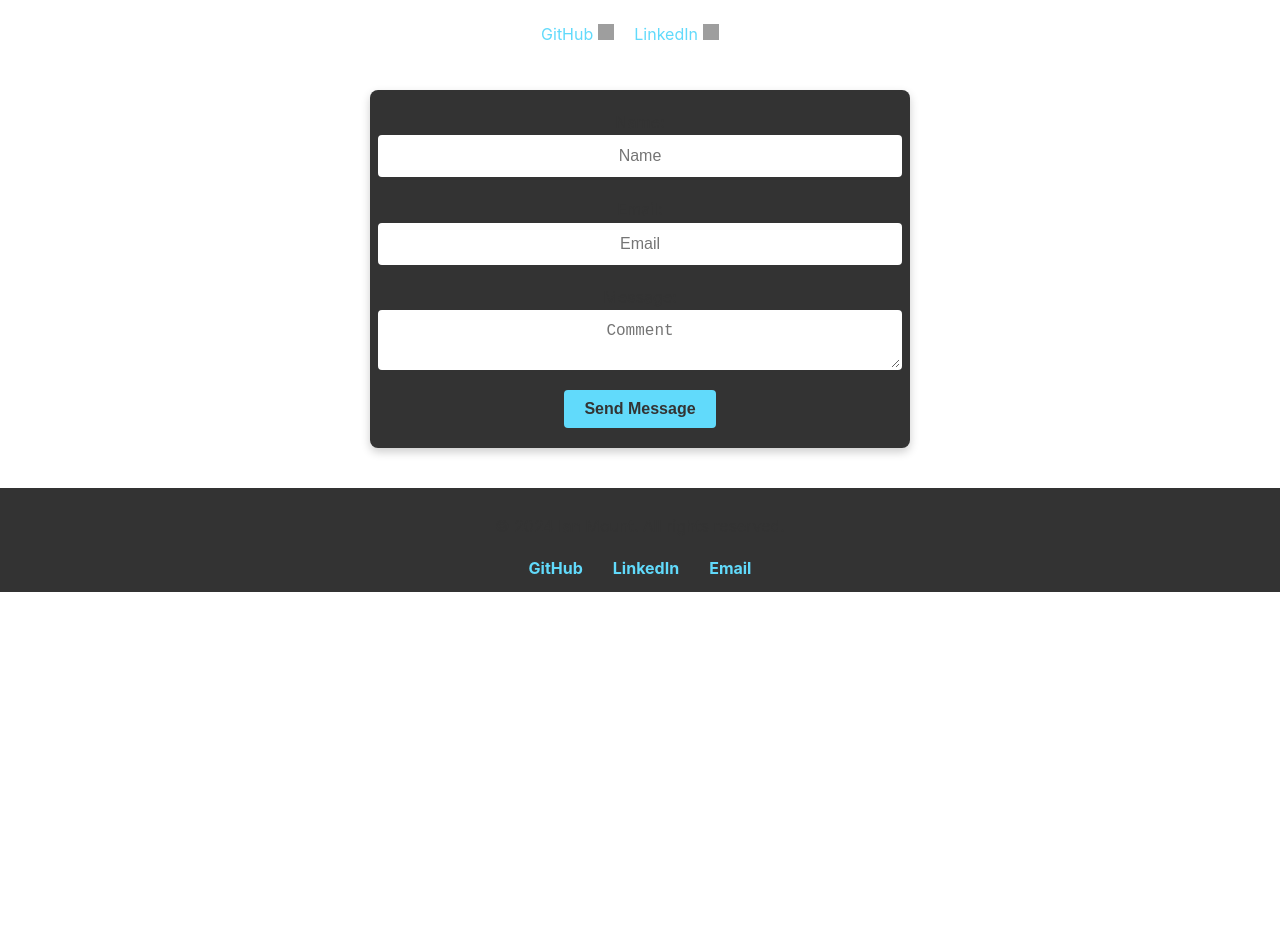
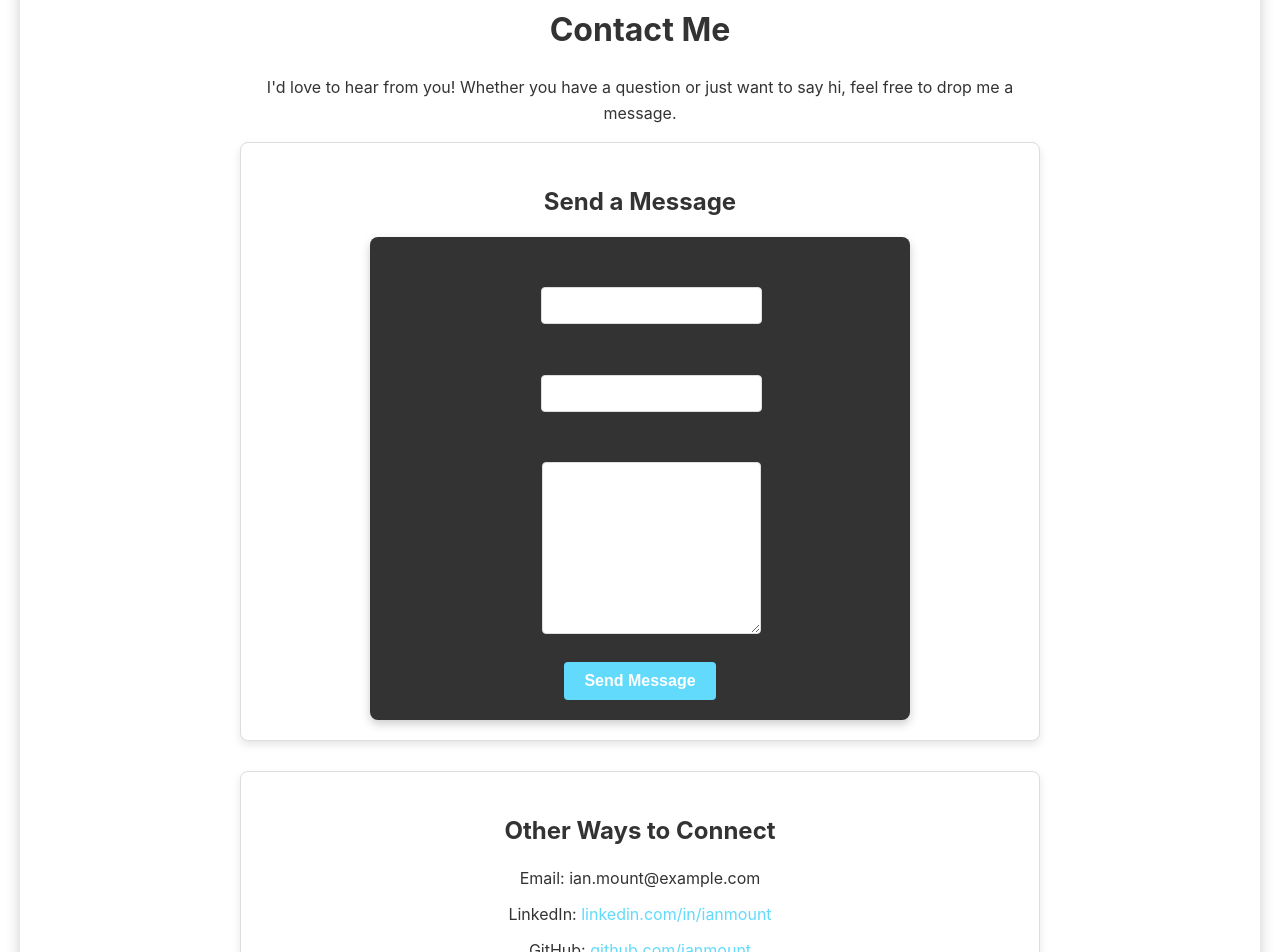
Before and after one commit to Iansogotthis/PortyFolio, a React (Create React App) app: page /contact in a window 1280 px wide. Shown: the part 200-1152 px from the top of the page. Before the commit the page ends 800 px from the top, so only its background shows below. Built offline with nearby package versions, Linux system fonts and the light colour scheme; no server answers; grey boxes are pictures that could not be loaded.

Commit message:
ciontrast works better

```diff
--- a/src/pages/About.css
+++ b/src/pages/About.css
@@ -1,32 +1,24 @@
 /* src/pages/About.css */
 .about-container {
   max-width: 1000px;
-  margin: 40px auto;
+  margin: 0 auto;
   padding: 20px;
   line-height: 1.6;
 }
 
-.intro-section {
+.intro-section, .skills-section, .timeline-section, .personal-section {
   margin-bottom: 40px;
 }
 
-.intro-section h1 {
-  font-size: 2.5rem;
+.intro-section h1, .skills-section h2, .timeline-section h2, .personal-section h2 {
+  font-size: 2rem;
   margin-bottom: 20px;
+  color: var(--header-color);
 }
 
-.intro-section p {
+.intro-section p, .personal-section p {
   font-size: 1.1rem;
   margin-bottom: 15px;
-}
-
-.skills-section {
-  margin-bottom: 40px;
-}
-
-.skills-section h2 {
-  font-size: 2rem;
-  margin-bottom: 20px;
 }
 
 .skills-grid {
@@ -36,21 +28,24 @@
 }
 
 .skill-item {
-  background-color: #f0f0f0;
+  background-color: var(--card-bg);
+  color: var(--card-text);
   padding: 15px;
   border-radius: 8px;
   box-shadow: 0 2px 8px rgba(0, 0, 0, 0.1);
   text-align: center;
-  transition: background-color 0.3s ease;
+  transition: transform 0.2s ease-in-out, box-shadow 0.2s ease-in-out;
 }
 
 .skill-item:hover {
-  background-color: #e0e0e0;
+  transform: translateY(-5px);
+  box-shadow: 0 8px 16px rgba(0, 0, 0, 0.2);
 }
 
 .skill-item h3 {
   margin-bottom: 10px;
   font-size: 1.2rem;
+  color: var(--header-color);
 }
 
 .skill-item p {
@@ -58,17 +53,8 @@
   font-size: 1rem;
 }
 
-.timeline-section {
-  margin-bottom: 40px;
-}
-
-.timeline-section h2 {
-  font-size: 2rem;
-  margin-bottom: 20px;
-}
-
 .timeline {
-  border-left: 2px solid #808080;
+  border-left: 2px solid var(--card-border);
   padding-left: 20px;
 }
 
@@ -78,38 +64,25 @@
 
 .timeline-item h3 {
   font-size: 1.3rem;
-  color: #808080;
+  color: var(--header-color);
   margin-bottom: 10px;
 }
 
-.personal-section {
-  margin-bottom: 40px;
+/* Dark mode specific styles */
+.dark-mode .about-container {
+  background-color: var(--background-color);
+  color: var(--text-color);
 }
 
-.personal-section h2 {
-  font-size: 2rem;
-  margin-bottom: 20px;
+.dark-mode .skill-item {
+  background-color: var(--card-bg);
 }
 
-.personal-section p {
-  font-size: 1.1rem;
-  margin-bottom: 15px;
+.dark-mode .skill-item h3,
+.dark-mode .timeline-item h3 {
+  color: var(--header-color);
 }
-.contact-section {
-  margin-bottom: 40px;
+
+.dark-mode .timeline {
+  border-left-color: var(--card-border);
 }
-.contact-section h2{
-  font-size: 2rem;
-  margin-bottom: 20px;
-}
-.contact-section p {
-  font-size: 1.1rem;
-  margin-bottom: 15px;
-}
-.contact-section ul {
-  list-style: none;
-  padding: 0;
-}
-.contact-section li {
-  margin-bottom: 10px;
-}
--- /dev/null
+++ b/src/pages/Contact.css
@@ -0,0 +1,141 @@
+/* src/pages/Contact.css */
+.contact-container {
+  max-width: 800px;
+  margin: 0 auto;
+  padding: 20px;
+}
+
+.contact-container h1 {
+  font-size: 2rem;
+  margin-bottom: 20px;
+  color: var(--header-color);
+}
+
+.contact-card {
+  background-color: var(--card-bg);
+  color: var(--card-text);
+  border: 1px solid var(--card-border);
+  border-radius: 8px;
+  padding: 20px;
+  margin-bottom: 30px;
+  box-shadow: 0 4px 8px rgba(0, 0, 0, 0.1);
+  transition: transform 0.2s ease-in-out, box-shadow 0.2s ease-in-out;
+}
+
+.contact-card:hover {
+  transform: translateY(-5px);
+  box-shadow: 0 8px 16px rgba(0, 0, 0, 0.2);
+}
+
+.contact-card h2 {
+  font-size: 1.5rem;
+  margin-bottom: 15px;
+  color: var(--header-color);
+}
+
+.form-group {
+  margin-bottom: 20px;
+}
+
+.form-group label {
+  display: block;
+  margin-bottom: 5px;
+  color: var(--card-text);
+}
+
+.form-group input,
+.form-group textarea {
+  width: 100%;
+  padding: 10px;
+  border: 1px solid var(--card-border);
+  border-radius: 4px;
+  background-color: var(--background-color);
+  color: var(--text-color);
+}
+
+.form-group textarea {
+  height: 150px;
+}
+
+.submit-button {
+  background-color: var(--secondary-color);
+  color: var(--background-color);
+  border: none;
+  padding: 10px 20px;
+  border-radius: 4px;
+  cursor: pointer;
+  font-size: 1rem;
+  transition: background-color 0.3s ease;
+}
+
+.submit-button:hover {
+  background-color: var(--accent-color);
+}
+
+.contact-info {
+  list-style-type: none;
+  padding: 0;
+}
+
+.contact-info li {
+  margin-bottom: 10px;
+  color: var(--card-text);
+}
+
+.contact-info a {
+  color: var(--secondary-color);
+  text-decoration: none;
+  transition: color 0.3s ease;
+}
+
+.contact-info a:hover {
+  color: var(--accent-color);
+}
+
+/* Dark mode specific styles */
+.dark-mode .contact-container {
+  background-color: var(--background-color);
+  color: var(--text-color);
+}
+
+.dark-mode .contact-card {
+  background-color: var(--card-bg);
+  color: var(--card-text);
+  border-color: var(--card-border);
+}
+
+.dark-mode .contact-card h2 {
+  color: var(--header-color);
+}
+
+.dark-mode .form-group label {
+  color: var(--card-text);
+}
+
+.dark-mode .form-group input,
+.dark-mode .form-group textarea {
+  background-color: var(--background-light);
+  color: var(--text-color);
+  border-color: var(--card-border);
+}
+
+.dark-mode .submit-button {
+  background-color: var(--secondary-color);
+  color: var(--background-color);
+}
+
+.dark-mode .submit-button:hover {
+  background-color: var(--accent-color);
+}
+
+.dark-mode .contact-info li {
+  color: var(--card-text);
+}
+
+.dark-mode .contact-info a {
+  color: var(--secondary-color);
+}
+
+.dark-mode .contact-info a:hover {
+  color: var(--accent-color);
+}
--- a/src/pages/Contact.js
+++ b/src/pages/Contact.js
@@ -1,112 +1,79 @@
+// src/pages/Contact.js
 import React, { useState } from 'react';
+import './Contact.css';
 
-function Contact() {
+function Contact({ darkMode }) {
   const [formData, setFormData] = useState({
     name: '',
     email: '',
-    message: '',
+    message: ''
   });
 
-  const [responseMessage, setResponseMessage] = useState('');
-
   const handleChange = (e) => {
-    const { name, value } = e.target;
-    setFormData({ ...formData, [name]: value });
+    setFormData({ ...formData, [e.target.name]: e.target.value });
   };
 
-  const handleSubmit = async (e) => {
+  const handleSubmit = (e) => {
     e.preventDefault();
-    const form = e.target;
-
-    try {
-      const response = await fetch('https://formspree.io/f/mqkrwqzn', {
-        method: 'POST',
-        headers: {
-          'Content-Type': 'application/json',
-        },
-        body: JSON.stringify({
-          name: formData.name,
-          email: formData.email,
-          message: formData.message,
-        }),
-      });
-
-      if (response.ok) {
-        setResponseMessage('Thank you for your message! I will get back to you soon.');
-        form.reset();
-      } else {
-        setResponseMessage('Oops! Something went wrong. Please try again later.');
-      }
-    } catch (error) {
-      setResponseMessage('Error sending message. Please try again later.');
-    }
+    console.log('Form submitted:', formData);
+    setFormData({ name: '', email: '', message: '' });
   };
 
   return (
-    <section id="contact">
-      <h2 style={{ textAlign: 'center' }}>Get in Touch</h2>
-      <br />
+    <div className={`page-container ${darkMode ? "dark-mode" : ""}`}>
+      <div className="contact-container">
+        <h1>Contact Me</h1>
+        <p>I'd love to hear from you! Whether you have a question or just want to say hi, feel free to drop me a message.</p>
 
-      <ul className="contact-links">
-        <li>
-          <a href="https://github.com/Iansogotthis">
-            GitHub
-            <img src="/images/git.jpg" alt="GitHub Logo" style={{ width: '16px', height: '16px' }} />
-          </a>
-        </li>
-        <li>
-          <a href="http://www.linkedin.com/in/webdevwonder88">
-            LinkedIn
-            <img src="/images/linkd.png" alt="LinkedIn Logo" style={{ width: '16px', height: '16px' }} />
-          </a>
-        </li>
-      </ul>
-      <br />
-
-      <div id="responseMessage">{responseMessage && <p>{responseMessage}</p>}</div>
-
-      <form className="contact-form" id="contactForm" onSubmit={handleSubmit}>
+        <div className="contact-card">
+          <h2>Send a Message</h2>
+          <form className="contact-form" onSubmit={handleSubmit}>
+            <div className="form-group">
               <label htmlFor="name">Name:</label>
               <input
-          style={{ textAlign: 'center', border: '2px solid white' }}
                 type="text"
                 id="name"
                 name="name"
-          className="feedback-input"
-          placeholder="Name"
                 value={formData.name}
                 onChange={handleChange}
                 required
               />
-
+            </div>
+            <div className="form-group">
               <label htmlFor="email">Email:</label>
               <input
-          style={{ textAlign: 'center', border: '2px solid white' }}
                 type="email"
                 id="email"
                 name="email"
-          className="feedback-input"
-          placeholder="Email"
                 value={formData.email}
                 onChange={handleChange}
                 required
               />
-
+            </div>
+            <div className="form-group">
               <label htmlFor="message">Message:</label>
               <textarea
-          style={{ textAlign: 'center', border: '2px solid white' }}
                 id="message"
                 name="message"
-          className="feedback-input"
-          placeholder="Comment"
                 value={formData.message}
                 onChange={handleChange}
                 required
-        />
-
+              ></textarea>
+            </div>
             <button type="submit" className="submit-button">Send Message</button>
           </form>
-    </section>
+        </div>
+
+        <div className="contact-card">
+          <h2>Other Ways to Connect</h2>
+          <ul className="contact-info">
+            <li>Email: ian.mount@example.com</li>
+            <li>LinkedIn: <a href="https://www.linkedin.com/in/ianmount" target="_blank" rel="noopener noreferrer">linkedin.com/in/ianmount</a></li>
+            <li>GitHub: <a href="https://github.com/ianmount" target="_blank" rel="noopener noreferrer">github.com/ianmount</a></li>
+          </ul>
+        </div>
+      </div>
+    </div>
   );
 }
 
```
Also changed, not shown: src/pages/About.js (+13 -11 lines), src/pages/EducationAchievements.css (+47 -90 lines), src/pages/EducationAchievements.js (+64 -42 lines), 1 other file (tests, documents, lock files or other folders). Lines whose indentation alone changed are shown as unchanged.
